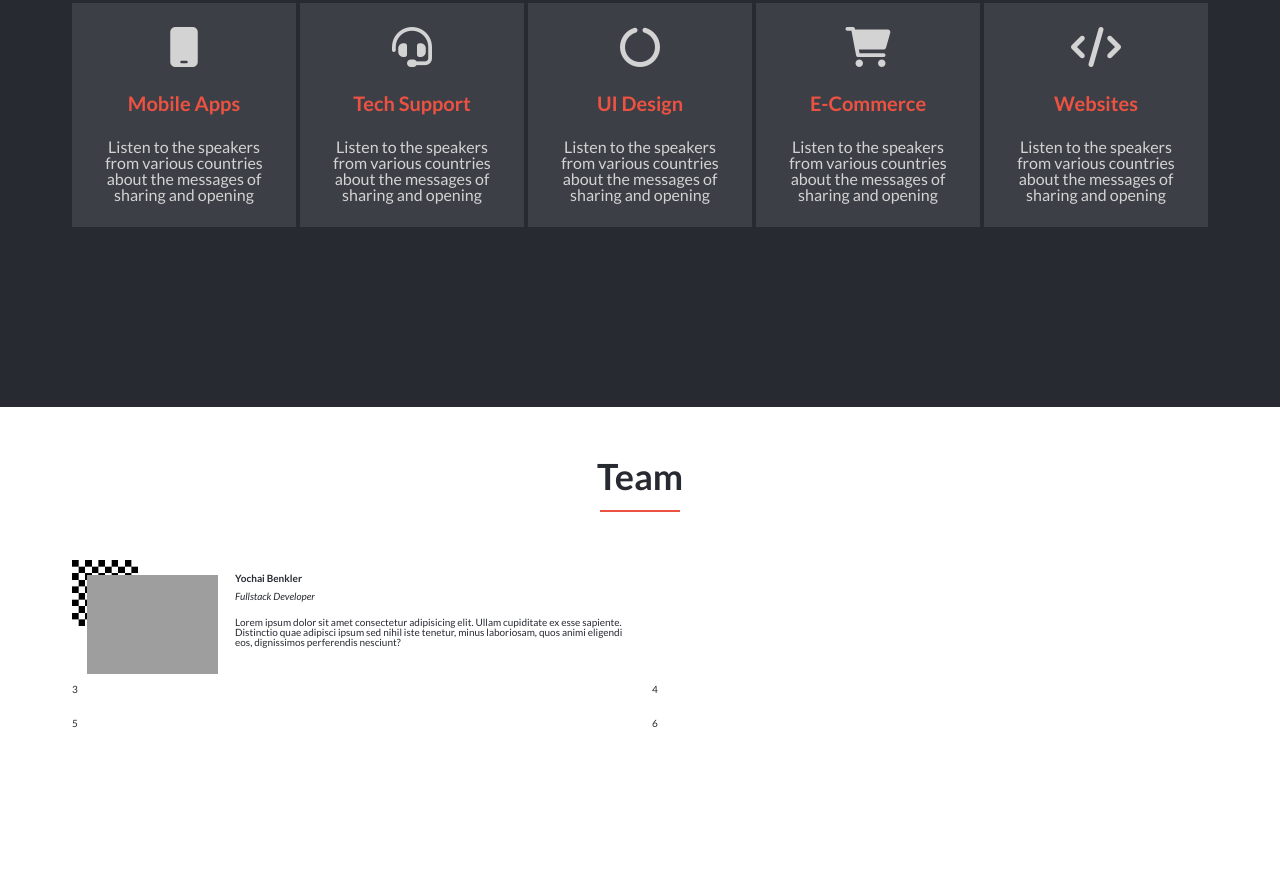
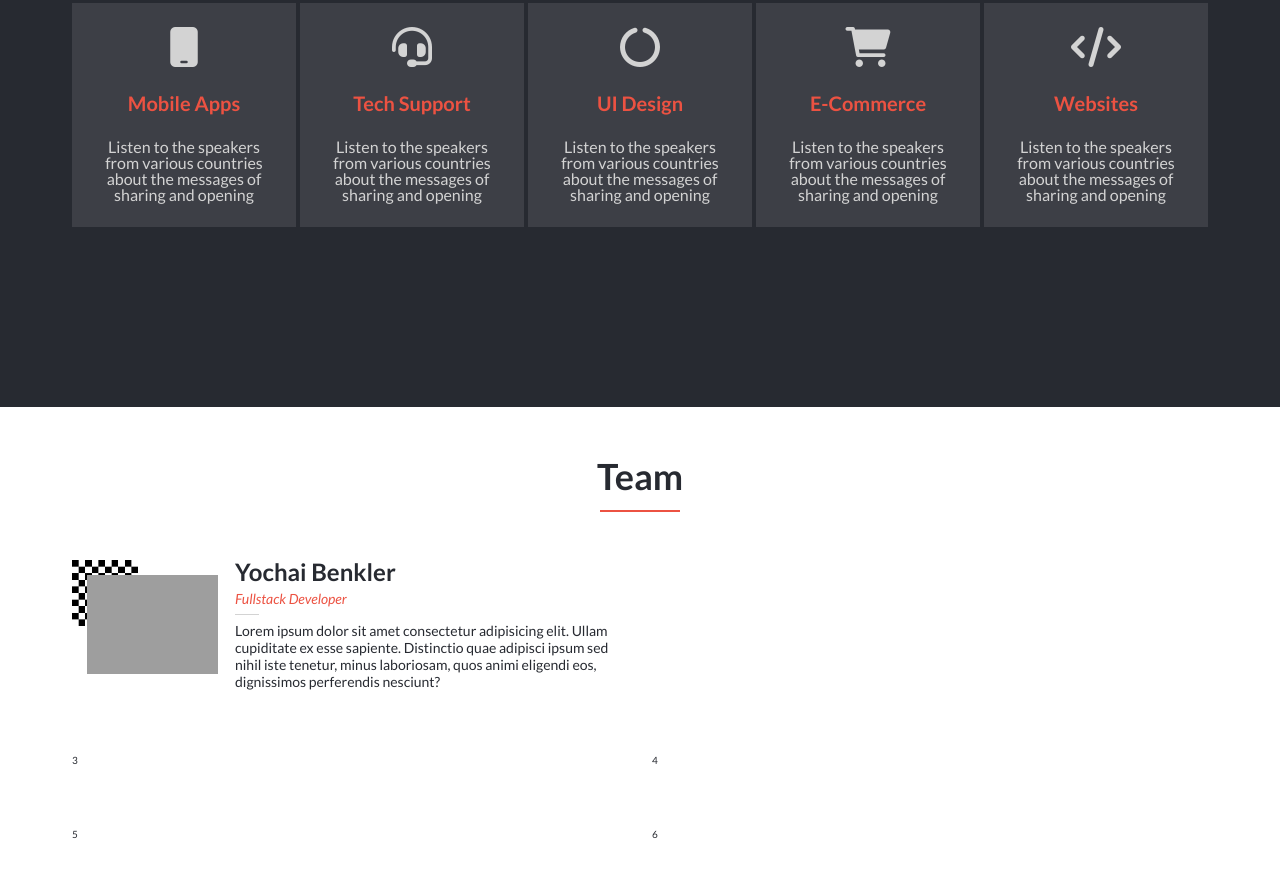
Before and after one commit to amejid/ytech-landing, a website: page index.html in a window 1280 px wide. Shown: the part 1030-1907 px from the top of the page. Before the commit the page ends 1759 px from the top, so only its background shows below. Drawn offline with Linux system fonts and the light colour scheme; grey boxes are pictures that could not be loaded.

Commit message:
Add style to text contents of member data

```diff
--- a/css/styles.css
+++ b/css/styles.css
@@ -152,6 +152,10 @@ body {
   text-align: center;
 }
 
+.section-team {
+  padding-bottom: 6.4rem;
+}
+
 .section-team .heading-secondary {
   color: #272a31;
   padding-top: 4.8rem;
@@ -162,7 +166,8 @@ body {
 .team {
   display: grid;
   grid-template-columns: 1fr 1fr;
-  gap: 2.4rem;
+  column-gap: 2.4rem;
+  row-gap: 6.4rem;
 }
 
 .member {
@@ -189,3 +194,23 @@ body {
   justify-content: center;
   gap: 0.8rem;
 }
+
+.member-name {
+  font-size: 2.4rem;
+}
+
+.member-job {
+  font-size: 1.4rem;
+  color: #ec5242;
+}
+
+.indicator {
+  width: 2.4rem;
+  height: 0.1rem;
+  background-color: #d3d3d3;
+}
+
+.member-desc {
+  font-size: 1.4rem;
+  line-height: 1.2;
+}
```
